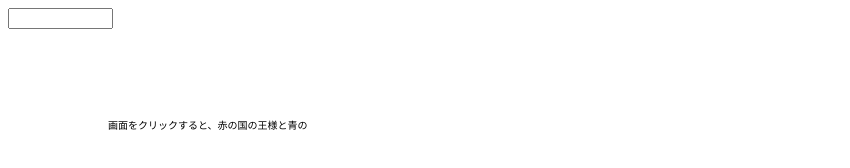
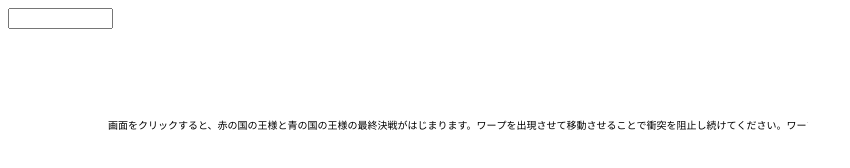
Before and after one commit to yamatomiyoshi/NeverLaunch, a plain HTML site: page index.html in a window 1280 px wide. Shown: the whole page, without its empty margins (0-850 px from the left). Drawn offline with Linux system fonts and the light colour scheme.

Commit message:
Update index.html

```diff
--- a/index.html
+++ b/index.html
@@ -7,7 +7,7 @@
   </head>
   <body>
     <form name="form_count"><input name="counter" type="text" size="10"></form>
-    <canvas id="canvas" width="" height="800"></canvas>
+    <canvas id="canvas" width="800" height="800"></canvas>
     <script src="main.js"></script>
   </body>
 </html>
```
